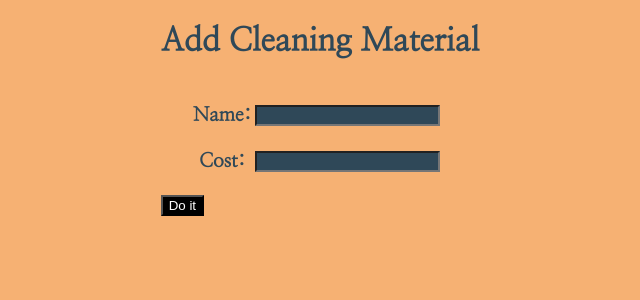
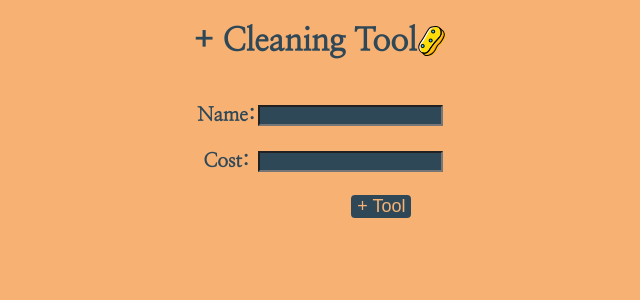
Before and after one commit to rharen11/swept-away, a Django app: page /materials/create/ in a window 1280 px wide. Shown: the part 54-354 px from the top of the page, without its empty margins (320-960 px from the left). Run offline with Django 4.2, Linux system fonts and the light colour scheme; the visitor is signed in with stand-in values (Sample User, id 1); some web fonts are replaced.

Commit message:
add tool style

```diff
--- /dev/null
+++ b/main_app/static/css/materials/material-form.css
@@ -0,0 +1,34 @@
+.form-container {
+  display: flex;
+  flex-direction: column;
+}
+
+table {
+  padding: 0 30px;
+  width: 100%;
+  border-spacing: 0 20px;
+}
+
+h1 {
+  display: flex;
+  justify-content: center;
+}
+
+label {
+  font-size: larger;
+}
+
+input {
+  background-color: #2F4858;
+  color: #F6B173;
+}
+
+.add-tool {
+  display: flex;
+  background-color: #2F4858;
+  color: #F6B173;
+  border: none;
+  font-size: large;
+  border-radius: 4px;
+  margin-left: 185px;
+}
--- a/main_app/templates/main_app/item_form.html
+++ b/main_app/templates/main_app/item_form.html
@@ -9,7 +9,7 @@
   {% if item %}
     <h1>Edit {{item.task}}'s cleaning status</h1>
   {% else %}
-    <h1>Let's Clean<img src="{% static 'images/sponge.svg' %}" alt="yellow sponge" width= 30px></h1>
+    <h1>Let's Clean<img src="{% static 'images/lemon.svg' %}" alt="yellow sponge" width= 30px></h1>
   {% endif %}
   <div>
     <form action="" method="post" class="form-container" autocomplete="off">
--- a/main_app/templates/main_app/material_form.html
+++ b/main_app/templates/main_app/material_form.html
@@ -2,7 +2,7 @@
 {% load static %}
 
 {% block head %}
-<link rel="stylesheet" type="text/css" href="{% static 'css/form.css' %}"/>
+<link rel="stylesheet" type="text/css" href="{% static 'css/materials/material-form.css' %}"/>
 {% endblock %}
 
 {% block content %}
@@ -11,7 +11,7 @@
   {% if object %}
     <h1>Edit {{object.name}}</h1>
   {% else %}
-    <h1>Add Cleaning Material</h1>
+    <h1>+ Cleaning Tool <img src="{% static 'images/sponge.svg' %}" alt="yellow sponge" width= 30px></h1>
   {% endif %}
 
   <div>
@@ -20,7 +20,7 @@
       <table>
         {{ form.as_table }}
       </table>
-      <button type="submit" class="btn submit">Do it</button>
+      <button type="submit" class="add-tool">+ Tool</button>
     </form>
   </div>
 </div>
```
Also changed, not shown: 2 other files.
